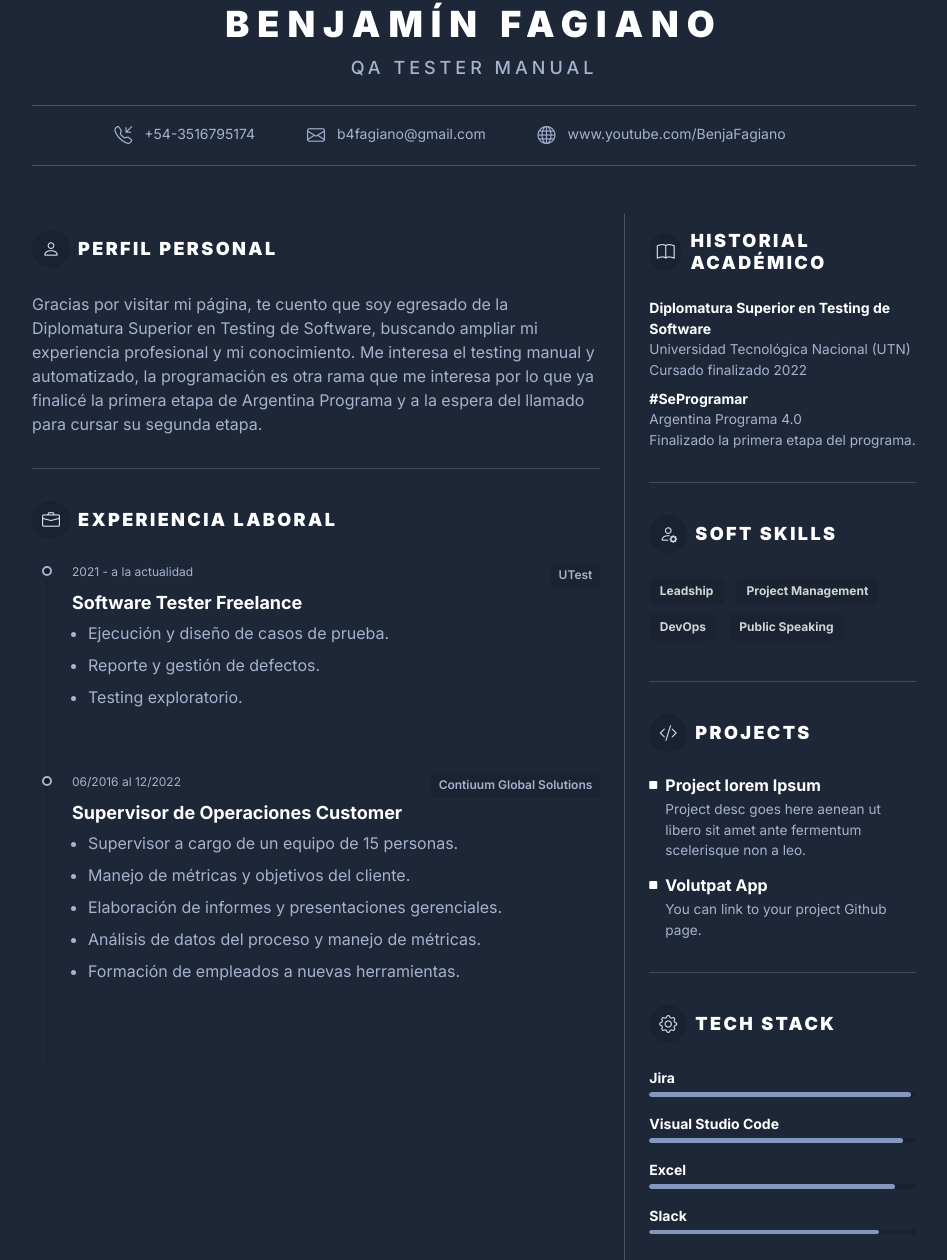
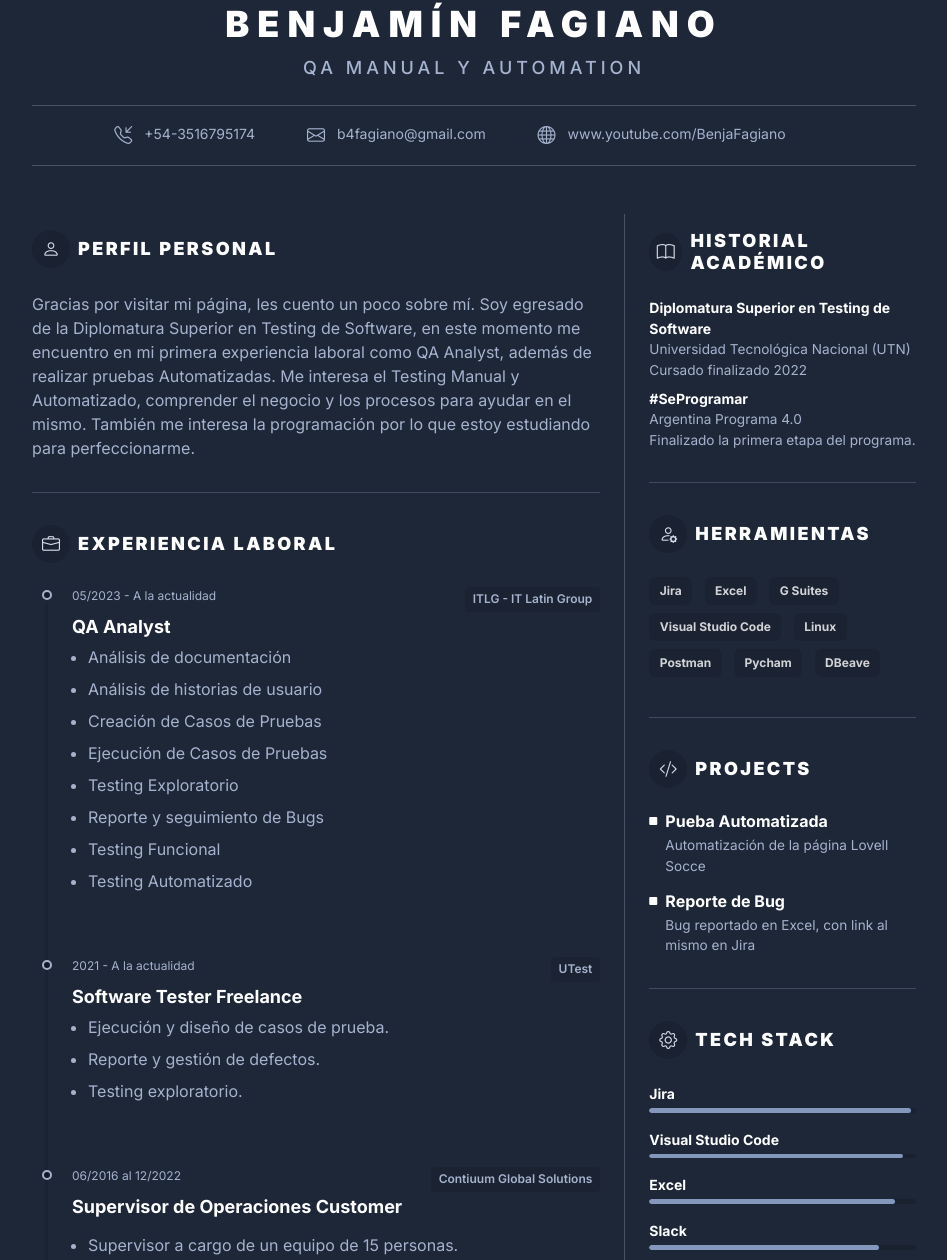
Before and after one commit to BenjaFagiano/BenjaFagiano.github.io, a plain HTML site: page index.html in a window 1280 px wide. Shown: the part 238-1498 px from the top of the page, without its empty margins (166-1113 px from the left). Drawn offline with nearby package versions, Linux system fonts and the light colour scheme.

Commit message:
Actualizacion15-11

```diff
--- a/index.html
+++ b/index.html
@@ -1,7 +1,7 @@
 <!DOCTYPE html>
 <html lang="en">
 <head>
-	<title>Benjamín Fagiano - QA Tester Manual</title>
+	<title>Benjamín Fagiano - QA Manual y Automation</title>
 
 	<!-- Meta -->
 	<meta charset="utf-8">
@@ -55,7 +55,7 @@
 								<img class="resume-profile-pic rounded-circle" src="assets/images/perfil.png" alt="images">
 
 								<h2 class="resume-name text-uppercase">Benjamín Fagiano </h2>
-								<div class="resume-role-title text-uppercase">QA Tester Manual</div>
+								<div class="resume-role-title text-uppercase">QA Manual y Automation</div>
 								<div class="resume-contact mt-4">
 									<ul class="resume-contact-list list-unstyled list-inline mb-0 justify-content-between">
 										<li class="list-inline-item me-md-3 me-lg-5"><i class="resume-contact-icon bi bi-telephone-inbound me-2"></i> +54-3516795174</li>
@@ -72,7 +72,9 @@
 									<section class="resume-summary-section resume-section">
 										<h3 class="resume-section-heading text-uppercase py-2 py-lg-3 py-2 py-lg-3"><i class="resume-section-heading-icon bi bi-person me-2"></i>Perfil Personal</h3>
 										<div class="resume-summary-desc">
-											Gracias por visitar mi página, te cuento que soy egresado de la Diplomatura Superior en Testing de Software, buscando ampliar mi experiencia profesional y mi conocimiento. Me interesa el testing manual y automatizado, la programación es otra rama que me interesa por lo que ya finalicé la primera etapa de Argentina Programa y a la espera del llamado para cursar su segunda etapa.
+											Gracias por visitar mi página, les cuento un poco sobre mí. Soy egresado de la Diplomatura Superior en Testing de Software, en este momento me encuentro en mi primera experiencia laboral como QA Analyst,
+											además de realizar pruebas Automatizadas. Me interesa el Testing Manual y Automatizado, comprender el negocio y los procesos para ayudar en el mismo.
+											También me interesa la programación por lo que estoy estudiando para perfeccionarme.
 										</div>
 									</section><!--//resume-section-->
 
@@ -83,13 +85,42 @@
 										<div class="resume-timeline position-relative">
 										    <article class="resume-timeline-item position-relative pb-5">
 
+												<div class="resume-timeline-item-header mb-1">
+
+												    <div class="resume-position-meta d-flex justify-content-between mb-1">
+													    <div class="resume-position-time">05/2023 - A la actualidad</div>
+													    <div class="resume-company-name">ITLG - IT Latin Group</div>
+												    </div>
+											        <h3 class="resume-position-title mb-2">QA Analyst</h3>
+
+											    </div><!--//resume-timeline-item-header-->
+											    <div class="resume-timeline-item-desc">
+
+
+												    <ul class="resume-timeline-list">
+													    <li>Análisis de documentación</li>
+													    <li>Análisis de historias de usuario</li>
+													    <li>Creación de Casos de Pruebas</li>
+														<li>Ejecución de Casos de Pruebas</li>
+														<li>Testing Exploratorio</li>
+														<li>Reporte y seguimiento de Bugs</li>
+														<li>Testing Funcional</li>
+														<li>Testing Automatizado</li>
+												    </ul>
+
+											    </div><!--//resume-timeline-item-desc-->
+
+										    </article><!--//resume-timeline-item-->
+
+										    <article class="resume-timeline-item position-relative pb-5">
+
 											    <div class="resume-timeline-item-header mb-2">
 
 												    <div class="resume-position-meta d-flex justify-content-between mb-1">
-													    <div class="resume-position-time">2021 - a la actualidad</div>
+													    <div class="resume-position-time">2021 - A la actualidad</div>
 													    <div class="resume-company-name">UTest</div>
 												    </div>
-											        <h3 class="resume-position-title mb-1">Software Tester Freelance</h3>
+											        <h3 class="resume-position-title mb-2">Software Tester Freelance</h3>
 
 											    </div><!--//resume-timeline-item-header-->
 											    <div class="resume-timeline-item-desc">
@@ -107,7 +138,7 @@
 
 										    <article class="resume-timeline-item position-relative pb-5">
 
-											    <div class="resume-timeline-item-header mb-2">
+											    <div class="resume-timeline-item-header mb-3">
 
 												    <div class="resume-position-meta d-flex justify-content-between mb-1">
 													    <div class="resume-position-time">06/2016 al 12/2022</div>
@@ -153,13 +184,16 @@
 									<hr>
 
 									<section class="resume-skills-section resume-section">
-										<h3 class="resume-section-heading text-uppercase py-2 py-lg-3 py-3"><i class="resume-section-heading-icon bi bi-person-gear me-2"></i>Soft Skills</h3>
+										<h3 class="resume-section-heading text-uppercase py-2 py-lg-3 py-3"><i class="resume-section-heading-icon bi bi-person-gear me-2"></i>Herramientas</h3>
 										<ul class="list-inline">
-								            <li class="list-inline-item"><span class="badge resume-skill-badge">Leadship</span></li>
-								            <li class="list-inline-item"><span class="badge resume-skill-badge">Project Management</span></li>
-
-								            <li class="list-inline-item"><span class="badge resume-skill-badge">DevOps</span></li>
-								            <li class="list-inline-item"><span class="badge resume-skill-badge">Public Speaking</span></li>
+								            <li class="list-inline-item"><span class="badge resume-skill-badge">Jira</span></li>
+								            <li class="list-inline-item"><span class="badge resume-skill-badge">Excel</span></li>
+								            <li class="list-inline-item"><span class="badge resume-skill-badge">G Suites</span></li>
+								            <li class="list-inline-item"><span class="badge resume-skill-badge">Visual Studio Code</span></li>
+								            <li class="list-inline-item"><span class="badge resume-skill-badge">Linux</span></li>
+											<li class="list-inline-item"><span class="badge resume-skill-badge">Postman</span></li>
+											<li class="list-inline-item"><span class="badge resume-skill-badge">Pycham</span></li>
+											<li class="list-inline-item"><span class="badge resume-skill-badge">DBeave</span></li>
 
 
 							            </ul>
@@ -170,15 +204,15 @@
 									<section class="resume-projects-section resume-section">
 										<h3 class="resume-section-heading text-uppercase py-2 py-lg-3 py-3"><i class="resume-section-heading-icon bi bi-code-slash me-2"></i>Projects</h3>
 										<div class="item">
-											<h4 class="item-heading"><i class="item-icon bi bi-square-fill me-2"></i><a href="#">Project lorem Ipsum</a></h4>
+											<h4 class="item-heading"><i class="item-icon bi bi-square-fill me-2"></i><a href="https://github.com/BenjaFagiano/lovellSoccer">Pueba Automatizada</a></h4>
 											<div class="item-desc">
-												Project desc goes here aenean ut libero sit amet ante fermentum scelerisque non a leo.
+												Automatización de la página Lovell Socce
 											</div>
 										</div><!--//item-->
 										<div class="item">
-											<h4 class="item-heading"><i class="item-icon bi bi-square-fill me-2"></i><a href="#">Volutpat App</a></h4>
+											<h4 class="item-heading"><i class="item-icon bi bi-square-fill me-2"></i><a href="https://docs.google.com/spreadsheets/d/1MmPeXWwsGxTRV54xnryxqAOSuD36d1Hnqs4jhMmFFBA/edit#gid=0">Reporte de Bug</a></h4>
 											<div class="item-desc">
-												You can link to your project Github page.
+												Bug reportado en Excel, con link al mismo en Jira
 											</div>
 										</div><!--//item-->
 
```
